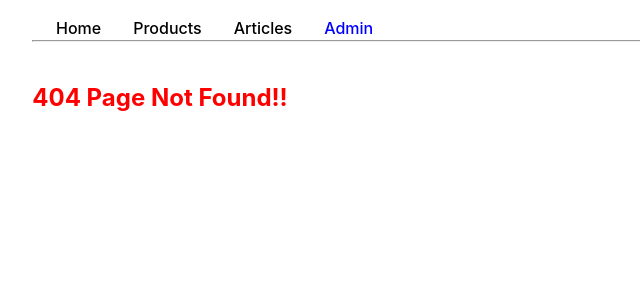
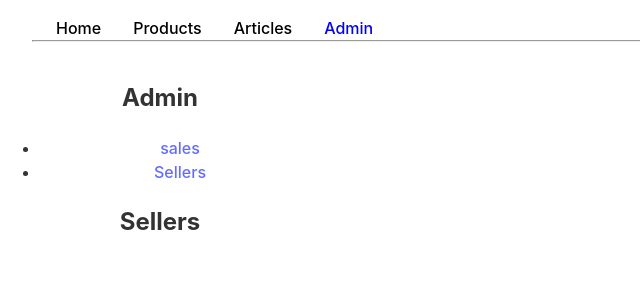
Before and after one commit to tejalgandhi/react-routing-template, a React (Vite) app: page /admin/sellers in a window 1280 px wide. Before the commit this address had no page. Shown: the top 300 px of the page, without its empty margins (0-640 px from the left). Built offline with nearby package versions, Linux system fonts and the light colour scheme.

Commit message:
Nested routing + Navigation

```diff
--- a/src/App.jsx
+++ b/src/App.jsx
@@ -1,12 +1,6 @@
 import "./App.css";
+import AllRouting from "./components/AllRouting/AllRouting";
 import Navbar from "./components/Navbar/Navbar";
-import { Route, Routes } from "react-router-dom";
-import Home from "./components/Home/Home";
-import Products from "./components/Products/Products";
-import SingleProduct from "./components/Products/SingleProduct";
-import Admin from "./components/Admin/Admin";
-import Article from "./components/Article/Article";
-import NotFound from "./components/NotFound/NotFound";
 
 function App() {
   return (
@@ -14,14 +8,7 @@ function App() {
       <Navbar />
       <hr />
       <main className="main_content">
-        <Routes>
-          <Route path="/" element={<Home />} />
-          <Route path="/products" element={<Products />} />
-          <Route path="/products/:id" element={<SingleProduct />} />
-          <Route path="/article" element={<Article />} />
-          <Route path="/admin" element={<Admin />} />
-          <Route path="*" element={<NotFound />} />
-        </Routes>
+        <AllRouting />
       </main>
     </div>
   );
--- a/src/components/Admin/Admin.jsx
+++ b/src/components/Admin/Admin.jsx
@@ -1,5 +1,5 @@
 import React from "react";
-import { Link } from "react-router-dom";
+import { Link, Outlet } from "react-router-dom";
 
 const Admin = () => {
   return (
@@ -13,6 +13,7 @@ const Admin = () => {
           <Link to="/admin/sellers">Sellers</Link>
         </li>
       </ul>
+      <Outlet />
     </div>
   );
 };
--- /dev/null
+++ b/src/components/Admin/Sales/Sales.jsx
@@ -0,0 +1,7 @@
+import React from "react";
+
+const Sales = () => {
+  return <h2>Sales</h2>;
+};
+
+export default Sales;
--- /dev/null
+++ b/src/components/Admin/Sellers/Sellers.jsx
@@ -0,0 +1,7 @@
+import React from "react";
+
+const Sellers = () => {
+  return <h2>Sellers</h2>;
+};
+
+export default Sellers;
--- /dev/null
+++ b/src/components/AllRouting/AllRouting.jsx
@@ -0,0 +1,28 @@
+import React from "react";
+import { Route, Routes } from "react-router-dom";
+import Home from "../Home/Home";
+import Products from "../Products/Products";
+import SingleProduct from "../Products/SingleProduct";
+import Admin from "../Admin/Admin";
+import Sales from "../Admin/Sales/Sales";
+import Sellers from "../Admin/Sellers/Sellers";
+import Article from "../Article/Article";
+import NotFound from "../NotFound/NotFound";
+
+const AllRouting = () => {
+  return (
+    <Routes>
+      <Route path="/" element={<Home />} />
+      <Route path="/products" element={<Products />} />
+      <Route path="/products/:id" element={<SingleProduct />} />
+      <Route path="/article" element={<Article />} />
+      <Route path="/admin" element={<Admin />}>
+        <Route path="sales" element={<Sales />}></Route>
+        <Route path="sellers" element={<Sellers />}></Route>
+      </Route>
+      <Route path="*" element={<NotFound />} />
+    </Routes>
+  );
+};
+
+export default AllRouting;
--- a/src/components/Products/SingleProduct.jsx
+++ b/src/components/Products/SingleProduct.jsx
@@ -1,11 +1,19 @@
 import React from "react";
 import { useParams } from "react-router";
+import { useNavigate } from "react-router-dom";
 
 const SingleProduct = () => {
   const { id } = useParams();
+  const navigate = useNavigate();
+
+  const handleBack = () => {
+    navigate(-1);
+  };
+
   return (
     <div className="product">
       <h2 style={{ color: "red" }}> Single Product {id}</h2>
+      <button onClick={handleBack}>Go Back</button>
     </div>
   );
 };
```
